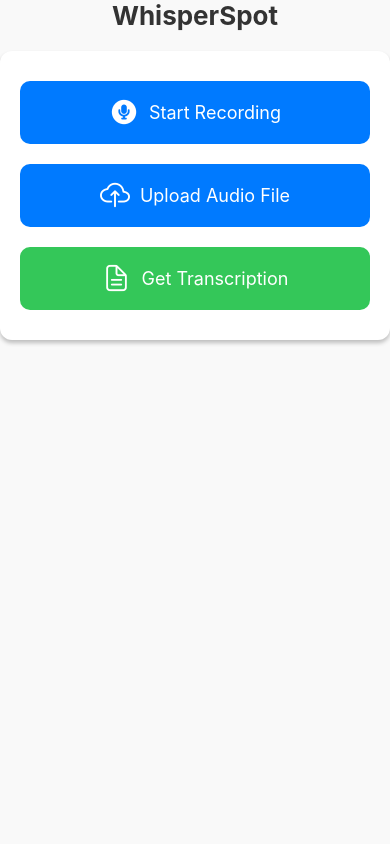
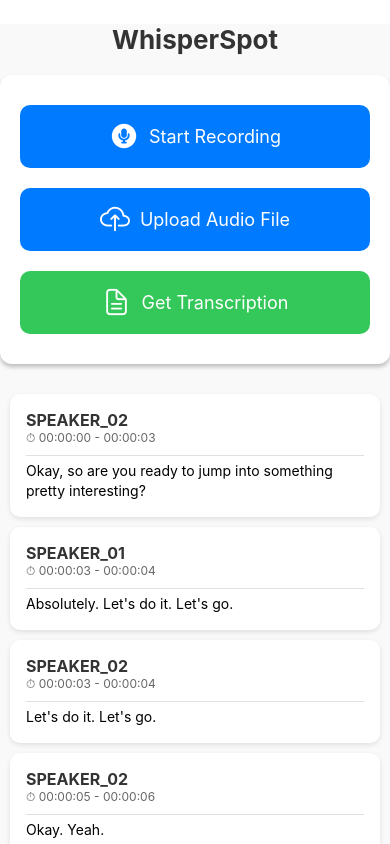
Before and after one commit to rohan-behera-highspot/Transcriber, a React Native app: screen / in a window 390 px wide. Built offline with nearby package versions, Linux system fonts and the light colour scheme.

Commit message:
card ui fixes

```diff
--- a/App.js
+++ b/App.js
@@ -1,18 +1,76 @@
 import React, { useState } from "react";
 import {
-  View, Text, TouchableOpacity, StyleSheet, FlatList, SafeAreaView, ActivityIndicator, Alert
+  View,
+  Text,
+  TouchableOpacity,
+  StyleSheet,
+  FlatList,
+  SafeAreaView,
+  ActivityIndicator,
+  Alert,
 } from "react-native";
 import * as DocumentPicker from "expo-document-picker";
 import { Audio } from "expo-av";
-import { Card } from "react-native-paper";
+import { Card, Divider } from "react-native-paper";
 import { Ionicons } from "@expo/vector-icons";
 
 export default function App() {
   const [recording, setRecording] = useState(null);
   const [audioUri, setAudioUri] = useState(null);
-  const [audioFileName, setAudioFileName] = useState("");  // New state to store file name
-  const [transcription, setTranscription] = useState([]);
+  const [audioFileName, setAudioFileName] = useState(""); // New state to store file name
+  const [transcription, setTranscription] = useState([
+    {
+      start_time: 0.008488964346349746,
+      end_time: 3.1154499151103567,
+      speaker: "SPEAKER_02",
+      text: "Okay, so are you ready to jump into something pretty interesting?",
+    },
+    {
+      start_time: 3.0135823429541597,
+      end_time: 4.847198641765704,
+      speaker: "SPEAKER_01",
+      text: "Absolutely. Let's do it. Let's go.",
+    },
+    {
+      start_time: 3.6247877758913414,
+      end_time: 4.7247877758913415,
+      speaker: "SPEAKER_02",
+      text: "Let's do it. Let's go.",
+    },
+    {
+      start_time: 5.101867572156197,
+      end_time: 6.35823429541596,
+      speaker: "SPEAKER_02",
+      text: "Okay. Yeah. ",
+    },
+    {
+      start_time: 5.3056027164685915,
+      end_time: 6.405602716468591,
+      speaker: "SPEAKER_01",
+      text: "Yeah. ",
+    },
+    {
+      start_time: 6.35823429541596,
+      end_time: 7.458234295415959,
+      speaker: "SPEAKER_01",
+      text: "You know you hear all this",
+    },
+    {
+      start_time: 6.663837011884551,
+      end_time: 14.643463497453311,
+      speaker: "SPEAKER_02",
+      text: "You know, you hear all this stuff about how to level up your sales game and all that. This presentation that we're looking at today is called Fall.",
+    },
+  ]);
   const [loading, setLoading] = useState(false);
+
+  const formatTime = (seconds) => {
+    const date = new Date(seconds * 1000);
+    const hh = String(date.getUTCHours()).padStart(2, "0");
+    const mm = String(date.getUTCMinutes()).padStart(2, "0");
+    const ss = String(date.getUTCSeconds()).padStart(2, "0");
+    return `${hh}:${mm}:${ss}`;
+  };
 
   const startRecording = async () => {
     try {
@@ -43,7 +101,7 @@
       if (!result.canceled && result.assets && result.assets.length > 0) {
         const selectedFile = result.assets[0];
         setAudioUri(selectedFile.uri);
-        setAudioFileName(selectedFile.name);  // Save file name
+        setAudioFileName(selectedFile.name); // Save file name
 
         // Show alert that file was uploaded successfully
         Alert.alert("Success", `File uploaded: ${selectedFile.name}`);
@@ -69,7 +127,7 @@
       type: "audio/wav",
     });
     try {
-      let response = await fetch("http://172.16.4.155:8000/transcribe", {
+      let response = await fetch("http://172.16.4.155:8000/transcribe/", {
         method: "POST",
         body: formData,
         headers: { "Content-Type": "multipart/form-data" },
@@ -87,7 +145,10 @@
     <SafeAreaView style={styles.container}>
       <Text style={styles.title}>WhisperSpot</Text>
       <Card style={styles.card}>
-        <TouchableOpacity onPress={recording ? stopRecording : startRecording} style={[styles.button, { backgroundColor: recording ? "#ff3b30" : "#007AFF" }]}>
+        <TouchableOpacity
+          onPress={recording ? stopRecording : startRecording}
+          style={[styles.button, { backgroundColor: recording ? "#ff3b30" : "#007AFF" }]}
+        >
           <Ionicons name={recording ? "stop-circle" : "mic-circle"} size={30} color="white" />
           <Text style={styles.buttonText}>{recording ? "Stop Recording" : "Start Recording"}</Text>
         </TouchableOpacity>
@@ -98,11 +159,12 @@
         </TouchableOpacity>
 
         {/* Show uploaded file name if available */}
-        {audioFileName ? (
-          <Text style={styles.fileName}>Uploaded File: {audioFileName}</Text>
-        ) : null}
+        {audioFileName ? <Text style={styles.fileName}>Uploaded File: {audioFileName}</Text> : null}
 
-        <TouchableOpacity onPress={transcribeAudio} style={[styles.button, { backgroundColor: "#34C759" }]}>
+        <TouchableOpacity
+          onPress={transcribeAudio}
+          style={[styles.button, { backgroundColor: "#34C759" }]}
+        >
           <Ionicons name="document-text-outline" size={30} color="white" />
           <Text style={styles.buttonText}>Get Transcription</Text>
         </TouchableOpacity>
@@ -114,12 +176,18 @@
         data={transcription}
         keyExtractor={(item, index) => index.toString()}
         renderItem={({ item }) => (
-          <Card style={styles.transcriptionCard}>
-            <Text style={styles.transcriptionText}><Text style={styles.bold}>Start Time:</Text> {item.start_time}</Text>
-            <Text style={styles.transcriptionText}><Text style={styles.bold}>Speaker:</Text> {item.speaker}</Text>
-            <Text style={styles.transcriptionText}><Text style={styles.bold}>Message:</Text> {item.text}</Text>
+          <Card style={styles.card2}>
+            <Card.Content>
+              <Text style={styles.speakerTitle}>{item.speaker}</Text>
+              <Text style={styles.timestamp}>
+                ⏱ {formatTime(item.start_time)} - {formatTime(item.end_time)}
+              </Text>
+              <Divider style={styles.divider} />
+              <Text style={styles.message}>{item.text}</Text>
+            </Card.Content>
           </Card>
         )}
+        contentContainerStyle={styles.listContainer}
       />
     </SafeAreaView>
   );
@@ -130,6 +198,7 @@
     flex: 1,
     justifyContent: "center",
     backgroundColor: "#F9F9F9",
+    marginTop: 24,
     padding: 16,
   },
   title: {
@@ -138,13 +207,6 @@
     textAlign: "center",
     color: "#333",
     marginBottom: 20,
-  },
-  card: {
-    padding: 20,
-    marginBottom: 20,
-    borderRadius: 12,
-    backgroundColor: "#fff",
-    elevation: 4,
   },
   button: {
     flexDirection: "row",
@@ -180,5 +242,43 @@
   },
   bold: {
     fontWeight: "bold",
-  }
+  },
+  listContainer: {
+    padding: 10,
+  },
+  card: {
+    padding: 20,
+    marginBottom: 20,
+    borderRadius: 12,
+    backgroundColor: "#fff",
+    elevation: 4,
+  },
+  card2: {
+    marginBottom: 10,
+    borderRadius: 10,
+    backgroundColor: "#fff",
+    elevation: 3, // Shadow for Android
+    shadowColor: "#000", // Shadow for iOS
+    shadowOffset: { width: 0, height: 2 },
+    shadowOpacity: 0.1,
+    shadowRadius: 5,
+  },
+  speakerTitle: {
+    fontSize: 16,
+    fontWeight: "bold",
+    color: "#333",
+  },
+  timestamp: {
+    fontSize: 12,
+    color: "#666",
+    marginBottom: 5,
+  },
+  message: {
+    fontSize: 14,
+    color: "#000",
+    lineHeight: 20,
+  },
+  divider: {
+    marginVertical: 5,
+  },
 });
```
